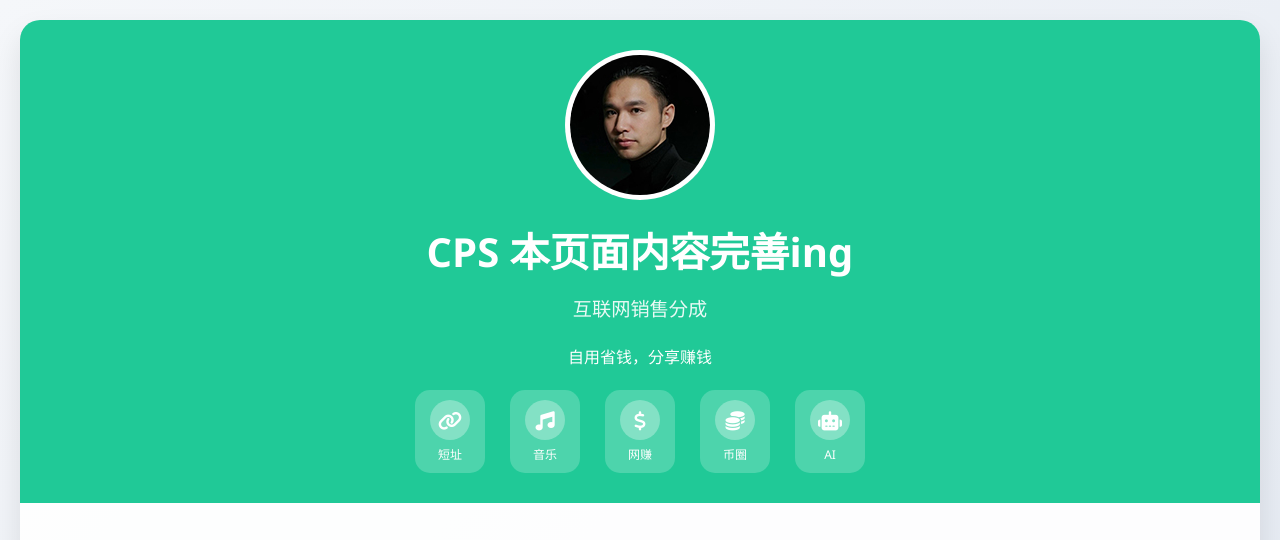
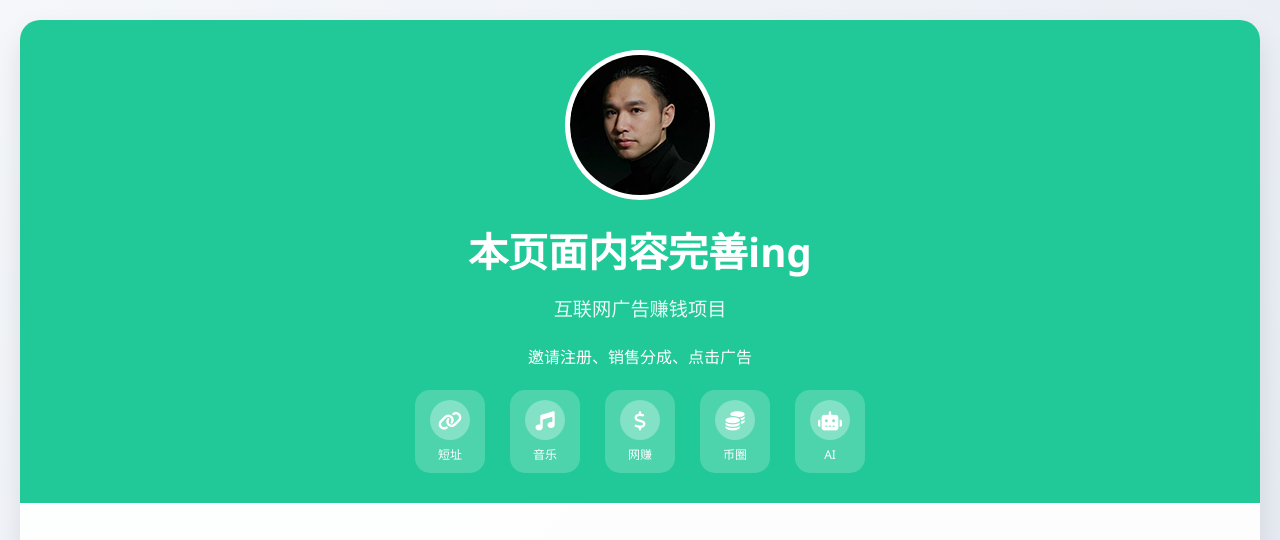
Before and after one commit to fanslee/fanslee.com, a plain HTML site: page ad/index.html in a window 1280 px wide. Shown: the top 540 px of the page. Drawn offline with Linux system fonts and the light colour scheme.

Commit message:
Update index.html

```diff
--- a/ad/index.html
+++ b/ad/index.html
@@ -440,9 +440,9 @@
             <div class="profile-img">
                 <i class="fanslee"></i>
             </div>
-            <h1>CPS 本页面内容完善ing</h1>
-            <p class="title">互联网销售分成</p>
-            <p>自用省钱，分享赚钱</p>
+            <h1>本页面内容完善ing</h1>
+            <p class="title">互联网广告赚钱项目</p>
+            <p>邀请注册、销售分成、点击广告</p>
             <div class="social-links">
                 <a href="https://p-p.fan" target="_blank">
                     <div class="social-icon"><i class="fas fa-link"></i></div>
```
